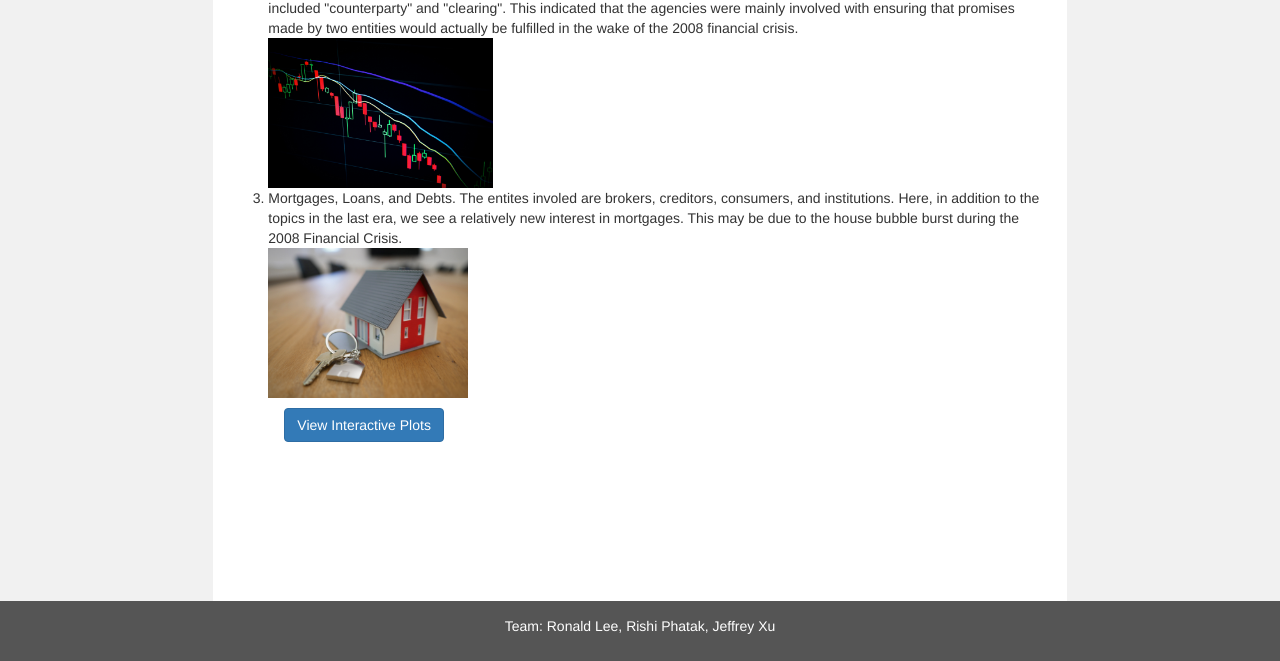
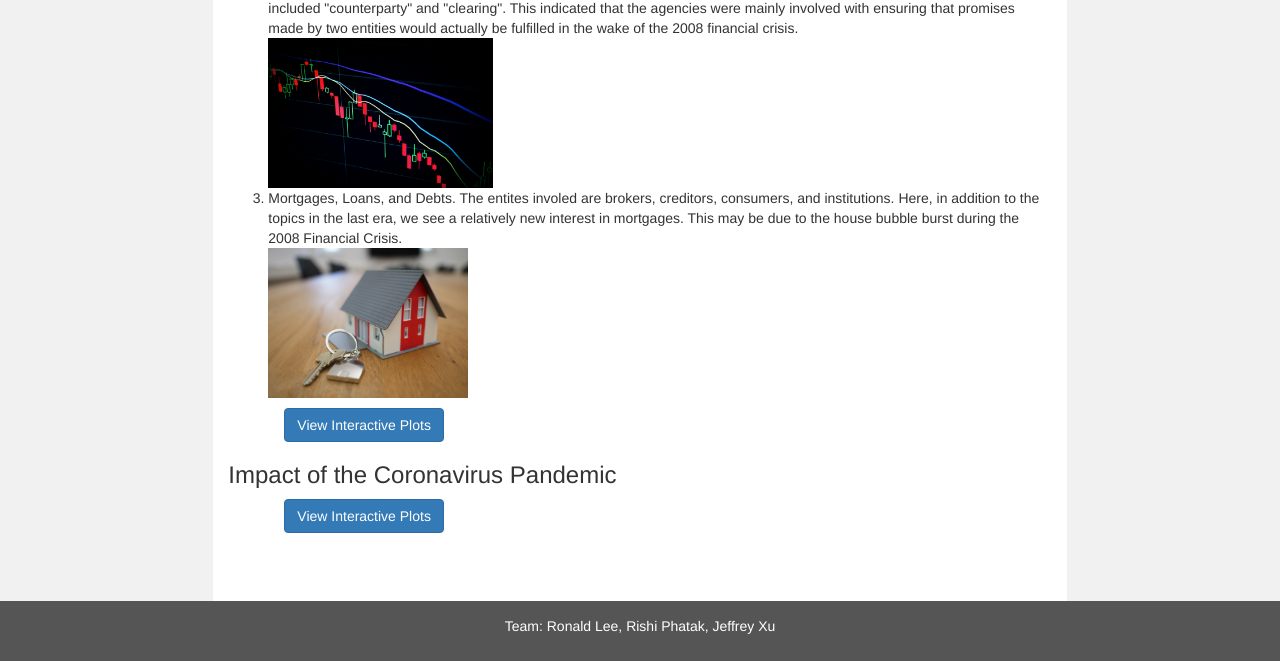
Before and after one commit to rishiphatak/TAMU-Datathon-2021, a plain HTML site: page index.html in a window 1280 px wide. Shown: the part 1051-1712 px from the top of the page. Drawn offline with nearby package versions, Linux system fonts and the light colour scheme.

Commit message:
add covid to index.html

```diff
--- a/index.html
+++ b/index.html
@@ -134,6 +134,10 @@
         </ol>
         <a class="btn btn-primary interactive-plots" href="./2007_to_2012.html" role="button">View Interactive Plots</a>
       </p>
+      <h3>Impact of the Coronavirus Pandemic</h3>
+      <p>
+        <a class="btn btn-primary interactive-plots" href="./covid-19.html" role="button">View Interactive Plots</a>
+      </p>
     </div>
     <div class="col-sm-2 sidenav">
     </div>
```
